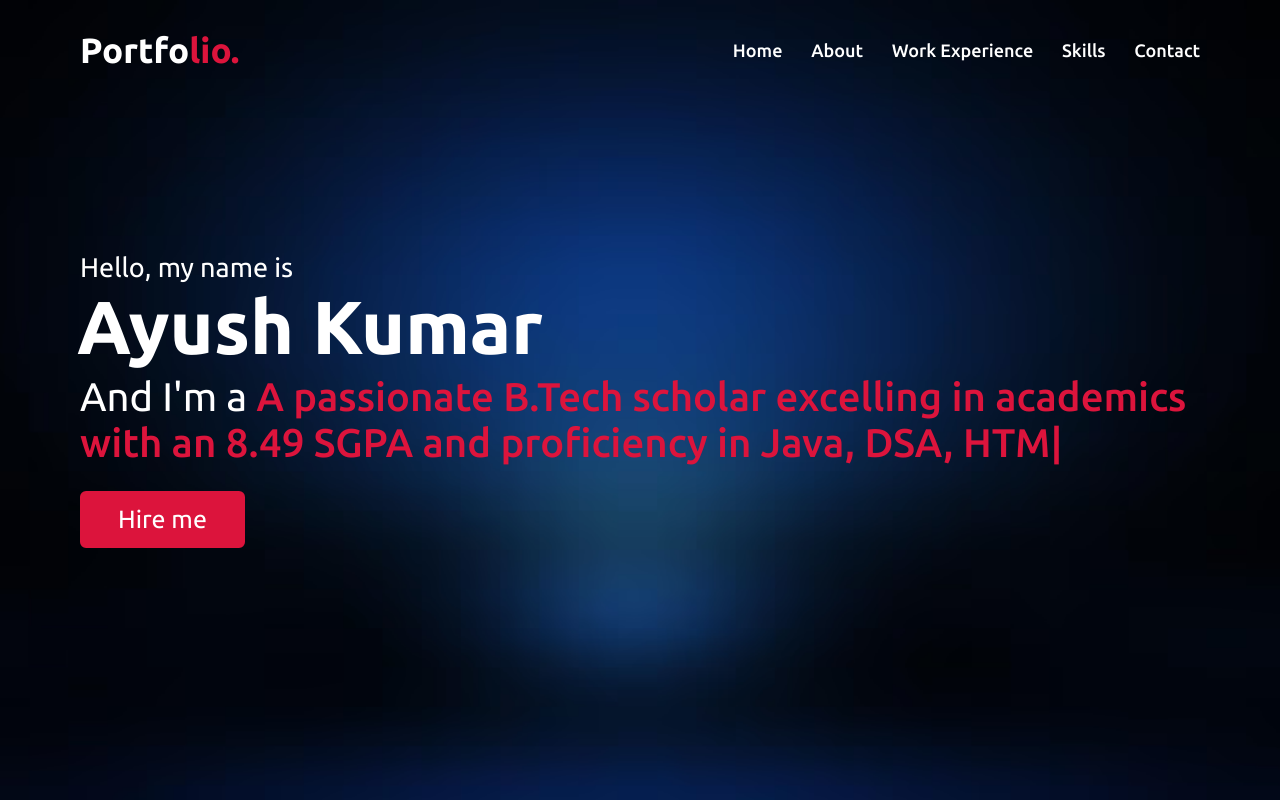
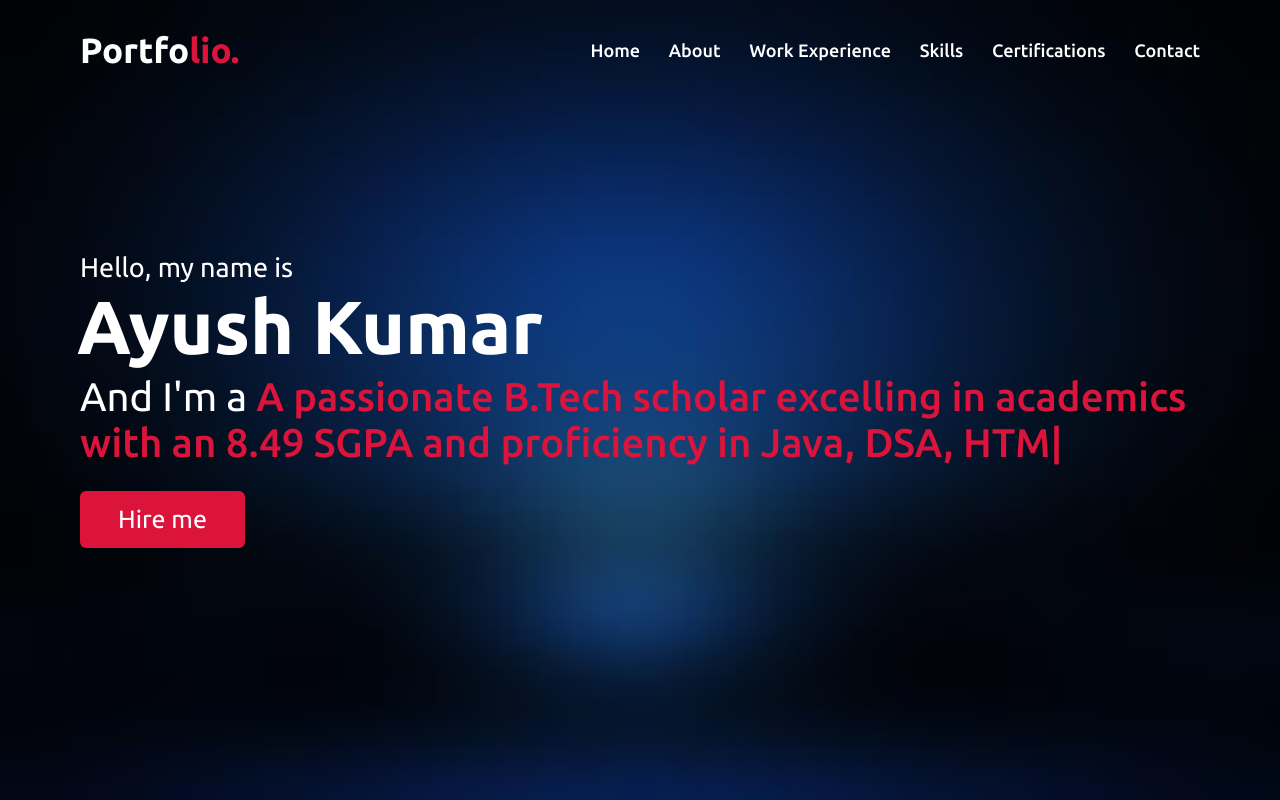
Before and after one commit to ayush-Kumar001/portfolio, a plain HTML site: page index.html in a window 1280 px wide. Shown: the top 800 px of the page. Drawn offline with nearby package versions, Linux system fonts and the light colour scheme.

Commit message:
index.html

```diff
--- a/index.html
+++ b/index.html
@@ -27,6 +27,7 @@
                 <li><a href="#about" class="menu-btn">About</a></li>
                 <li><a href="#experience" class="menu-btn">Work Experience</a></li>
                 <li><a href="#skills" class="menu-btn">Skills</a></li>
+                <li><a href="#teams" class="menu-btn">Certifications</a></li>
                 <li><a href="#contact" class="menu-btn">Contact</a></li>
             </ul>
             <div class="menu-btn">
```
